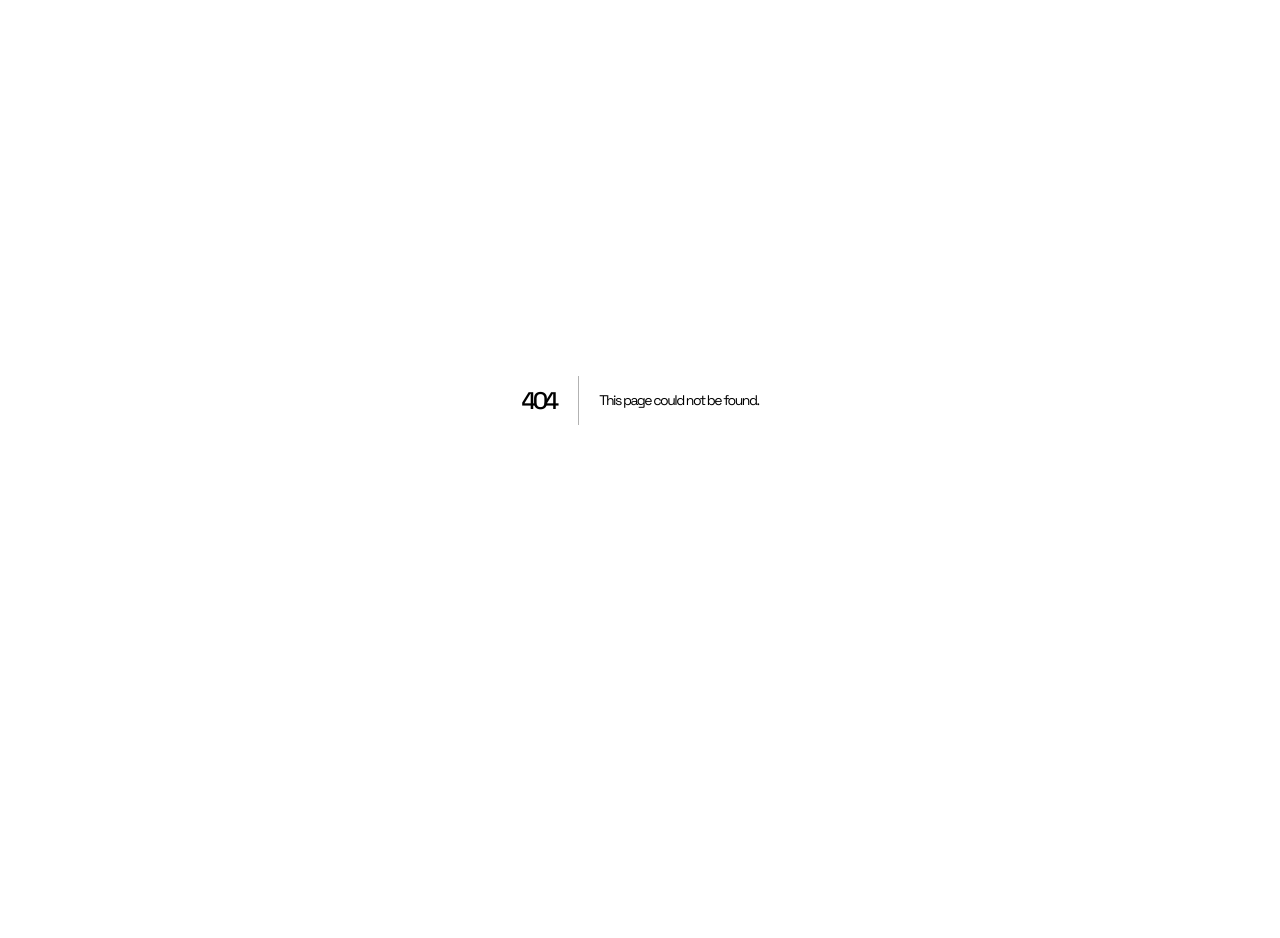
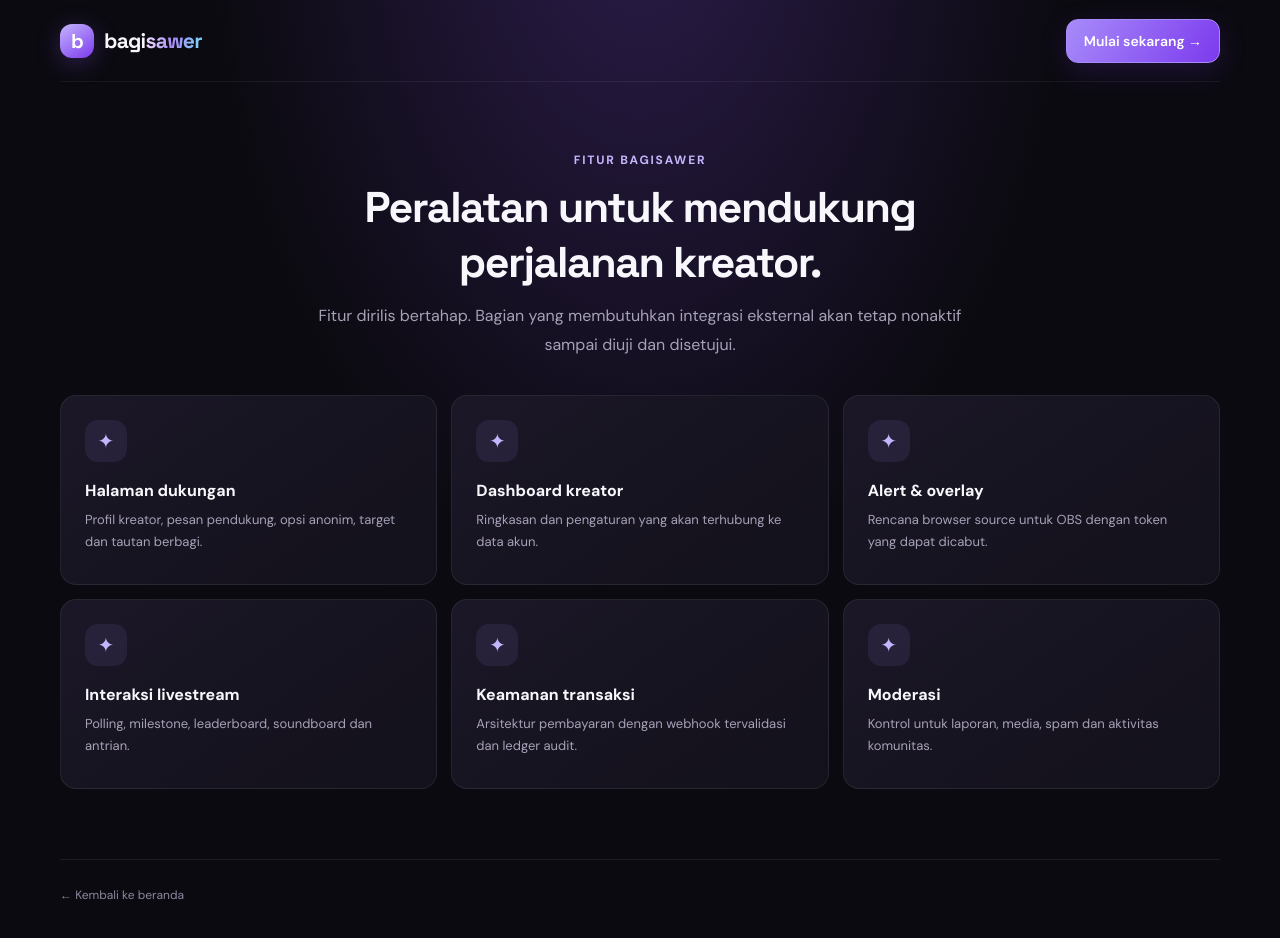
Before and after one commit to Ndraaa446/Bagisawer.my.id, a Next.js app: page /features in a window 1280 px wide. Before the commit this address had no page. Before the commit the page ends 800 px from the top, so only its background shows below. Built offline with nearby package versions, Linux system fonts and the light colour scheme.

Commit message:
feat: add public features page

```diff
--- /dev/null
+++ b/src/app/features/page.tsx
@@ -0,0 +1,4 @@
+import Link from "next/link";
+const items = [["Halaman dukungan","Profil kreator, pesan pendukung, opsi anonim, target dan tautan berbagi."],["Dashboard kreator","Ringkasan dan pengaturan yang akan terhubung ke data akun."],["Alert & overlay","Rencana browser source untuk OBS dengan token yang dapat dicabut."],["Interaksi livestream","Polling, milestone, leaderboard, soundboard dan antrian."],["Keamanan transaksi","Arsitektur pembayaran dengan webhook tervalidasi dan ledger audit."],["Moderasi","Kontrol untuk laporan, media, spam dan aktivitas komunitas."]];
+export const metadata = { title: "Fitur — Bagisawer" };
+export default function FeaturesPage(){return <main className="wrap" style={{minHeight:"100vh"}}><header className="nav"><Link href="/" className="brand"><span className="brand-mark">b</span><span>bagi<span className="gradient-text">sawer</span></span></Link><Link href="/register" className="btn btn-primary">Mulai sekarang →</Link></header><section className="section"><div className="section-head"><div className="section-kicker">FITUR BAGISAWER</div><h2>Peralatan untuk mendukung perjalanan kreator.</h2><p>Fitur dirilis bertahap. Bagian yang membutuhkan integrasi eksternal akan tetap nonaktif sampai diuji dan disetujui.</p></div><div className="feature-grid">{items.map(([title,desc])=><article className="feature-card" key={title}><div className="feature-icon">✦</div><h3>{title}</h3><p>{desc}</p></article>)}</div></section><footer className="footer"><Link href="/">← Kembali ke beranda</Link></footer></main>}
```
